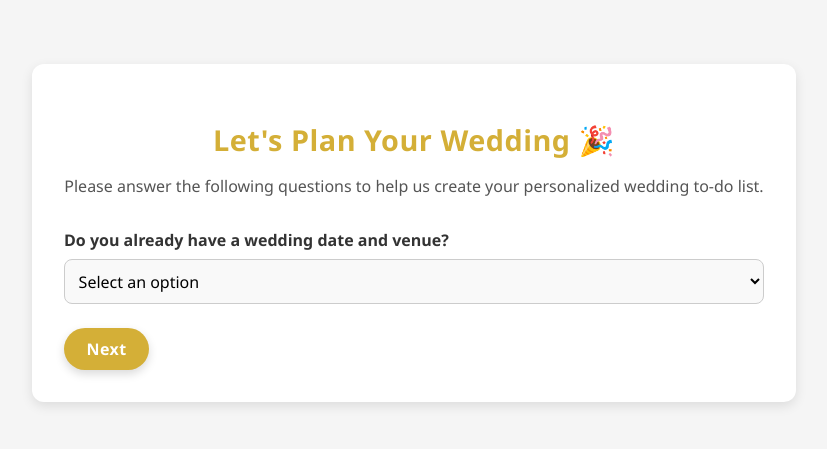
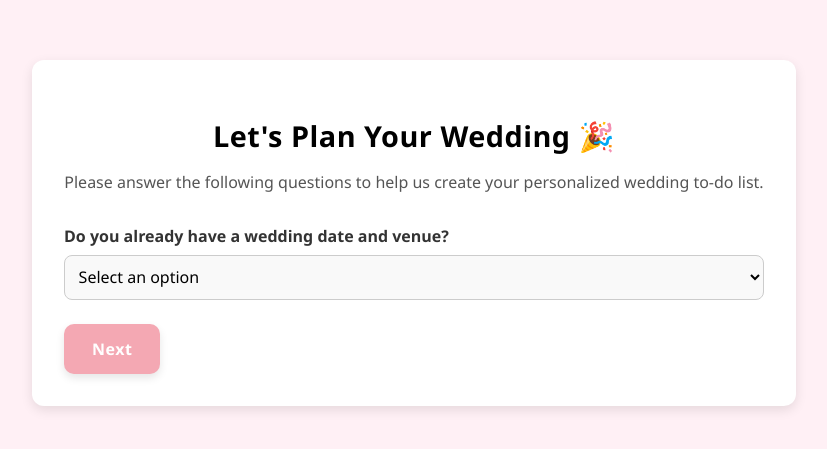
Before and after one commit to zivklein21/WeddingzAI-Front, a React (Vite) app in the folder frontend/WeddingzAIFront/: page / in a window 1280 px wide. Shown: the part 167-616 px from the top of the page, without its empty margins (226-1053 px from the left). Built offline with nearby package versions, Linux system fonts and the light colour scheme.

Commit message:
feat: full form submission flow with validation, JSON upload, and redirect to /todolist

```diff
--- a/frontend/WeddingzAIFront/src/components/HomePage/HomePage.module.css
+++ b/frontend/WeddingzAIFront/src/components/HomePage/HomePage.module.css
@@ -1,7 +1,7 @@
 .homePage {
   min-height: 100vh;
   width: 100%;
-    background: url('../../assets/images/main-bg.png') no-repeat center center;
+  background: url("../../assets/images/main-bg.png") no-repeat center center;
   background-size: cover;
   background-color: #fff0f5;
   position: relative;
--- a/frontend/WeddingzAIFront/src/components/PrefForm/PrefForm.module.css
+++ b/frontend/WeddingzAIFront/src/components/PrefForm/PrefForm.module.css
@@ -3,7 +3,7 @@
   justify-content: center;
   align-items: center;
   min-height: 100vh;
-  background-color: #f5f5f5;
+  background-color: #fff0f5;
   padding: 1rem;
   box-sizing: border-box;
 }
@@ -35,6 +35,7 @@
 .formContainer h2 {
   font-size: 1.8rem;
   margin-bottom: 0.5rem;
+  color: #000;
   text-align: center;
 }
 
@@ -146,7 +147,7 @@
 .taskItem {
   margin-bottom: 1rem;
   padding-left: 1rem;
-  border-left: 4px solid #4CAF50;
+  border-left: 4px solid #4caf50;
 }
 
 .taskItem strong {
@@ -277,3 +278,40 @@
   align-items: center;
   text-align: center;
 }
+
+.buttonRow {
+  display: flex;
+  justify-content: space-between;
+  margin-top: 1rem;
+}
+
+.navButton {
+  background-color: #f4a8b3;
+  border: none;
+  padding: 14px 28px;
+  border-radius: 10px;
+  color: white;
+  font-size: 16px;
+  cursor: pointer;
+  box-shadow: 0 4px 8px rgba(0, 0, 0, 0.1);
+  transition: background-color 0.3s ease;
+}
+
+.navButton:hover {
+  background-color: #e38aa3;
+}
+
+.formGroup textarea {
+  width: 100%;
+  padding: 0.6rem;
+  border-radius: 8px;
+  border: 1px solid #ccc;
+  font-size: 1rem;
+  background-color: #fff;
+  transition: border-color 0.3s ease;
+}
+
+.formGroup textarea:focus {
+  border-color: #888;
+  outline: none;
+}
--- a/frontend/WeddingzAIFront/src/components/PrefForm/PrefForm.tsx
+++ b/frontend/WeddingzAIFront/src/components/PrefForm/PrefForm.tsx
@@ -1,20 +1,25 @@
 import React, { useState } from "react";
+import { useNavigate } from "react-router-dom";
+import { z } from "zod";
+import formService from "../../services/form-service";
 import styles from "./PrefForm.module.css";
 
-type FormData = {
-  hasDateAndVenue: string;
-  weddingDate: string;
-  venue: string;
-  guestCount: string;
-  weddingStyle: string;
-  venueType: string; // Added venueType
-  dateRange: string; // Added dateRange
-  importantPart: string; // Added importantPart
-  planningPriority: string; // Added planningPriority
-  mustHave: string; // Added mustHave
-  ceremonyTime: string; // Added ceremonyTime
-  additionalNotes: string; // Added additionalNotes
-};
+const formSchema = z.object({
+  hasDateAndVenue: z.string(),
+  weddingDate: z.string(),
+  venue: z.string(),
+  guestCount: z.string(),
+  weddingStyle: z.string(),
+  venueType: z.string(),
+  dateRange: z.string(),
+  importantPart: z.string(),
+  planningPriority: z.string(),
+  mustHave: z.string(),
+  ceremonyTime: z.string(),
+  additionalNotes: z.string(),
+});
+
+type FormData = z.infer<typeof formSchema>;
 
 export default function PrefForm() {
   const [formData, setFormData] = useState<FormData>({
@@ -31,6 +36,10 @@ export default function PrefForm() {
     ceremonyTime: "", // Initialized ceremonyTime
     additionalNotes: "", // Initialized additionalNotes
   });
+  const [formErrors, setFormErrors] = useState<Record<string, string[]>>({});
+  const [submitError, setSubmitError] = useState<string>("");
+  const [loading, setLoading] = useState<boolean>(false);
+  const navigate = useNavigate();
   const [currentStep, setCurrentStep] = useState<number>(1);
 
   const handleChangeDateAndVenue = (value: string) => {
@@ -51,6 +60,47 @@ export default function PrefForm() {
     setCurrentStep((prev) => (prev > 1 ? prev - 1 : prev));
   };
 
+  const handleSubmit = async (e: React.FormEvent<HTMLFormElement>) => {
+    e.preventDefault();
+    setLoading(true);
+    setSubmitError(null);
+
+    const validation = formSchema.safeParse(formData);
+
+    if (!validation.success) {
+      const fieldErrors: Record<string, string> = {};
+      validation.error.errors.forEach((err) => {
+        const field = err.path[0] as string;
+        fieldErrors[field] = err.message;
+      });
+      setFormErrors(fieldErrors);
+      setLoading(false);
+      return;
+    }
+
+    try {
+      const jsonBlob = new Blob([JSON.stringify(formData, null, 2)], {
+        type: "application/json",
+      });
+      const jsonFile = new File([jsonBlob], "preferences.json", {
+        type: "application/json",
+      });
+
+      const response = await formService.uploadFormJson(jsonFile);
+      localStorage.setItem("todoList", JSON.stringify(response.data.todoList));
+      navigate("/todolist");
+    } catch (error: unknown) {
+      if (typeof error === "object" && error !== null && "response" in error) {
+        const err = error as { response?: { data?: { error?: string } } };
+        setSubmitError(err.response?.data?.error || "Upload failed.");
+      } else {
+        setSubmitError("Upload failed.");
+      }
+    } finally {
+      setLoading(false);
+    }
+  };
+
   return (
     <div className={styles.wrapper}>
       <div className={styles.formContainer}>
@@ -60,7 +110,7 @@ export default function PrefForm() {
           personalized wedding to-do list.
         </p>
 
-        <form>
+        <form onSubmit={handleSubmit}>
           {currentStep === 1 && (
             <>
               <div className={styles.formGroup}>
@@ -130,14 +180,24 @@ export default function PrefForm() {
                 </div>
               )}
 
-              <button type="button" onClick={handleNextStep}>
-                Next
-              </button>
+              <div className={styles.buttonRow}>
                 {currentStep > 1 && (
-                <button type="button" onClick={handlePreviousStep}>
+                  <button
+                    type="button"
+                    className={styles.navButton}
+                    onClick={handlePreviousStep}
+                  >
                     Back
                   </button>
                 )}
+                <button
+                  type="button"
+                  className={styles.navButton}
+                  onClick={handleNextStep}
+                >
+                  Next
+                </button>
+              </div>
             </>
           )}
 
@@ -307,14 +367,20 @@ export default function PrefForm() {
                 />
               </div>
 
-              <button type="button" onClick={handleNextStep}>
-                Next
-              </button>
+              <div className={styles.buttonRow}>
                 {currentStep > 1 && (
-                <button type="button" onClick={handlePreviousStep}>
+                  <button
+                    type="button"
+                    className={styles.navButton}
+                    onClick={handlePreviousStep}
+                  >
                     Back
                   </button>
                 )}
+                <button type="submit" className={styles.navButton}>
+                  submit
+                </button>
+              </div>
             </>
           )}
         </form>
```
Lines whose indentation alone changed are shown as unchanged.
